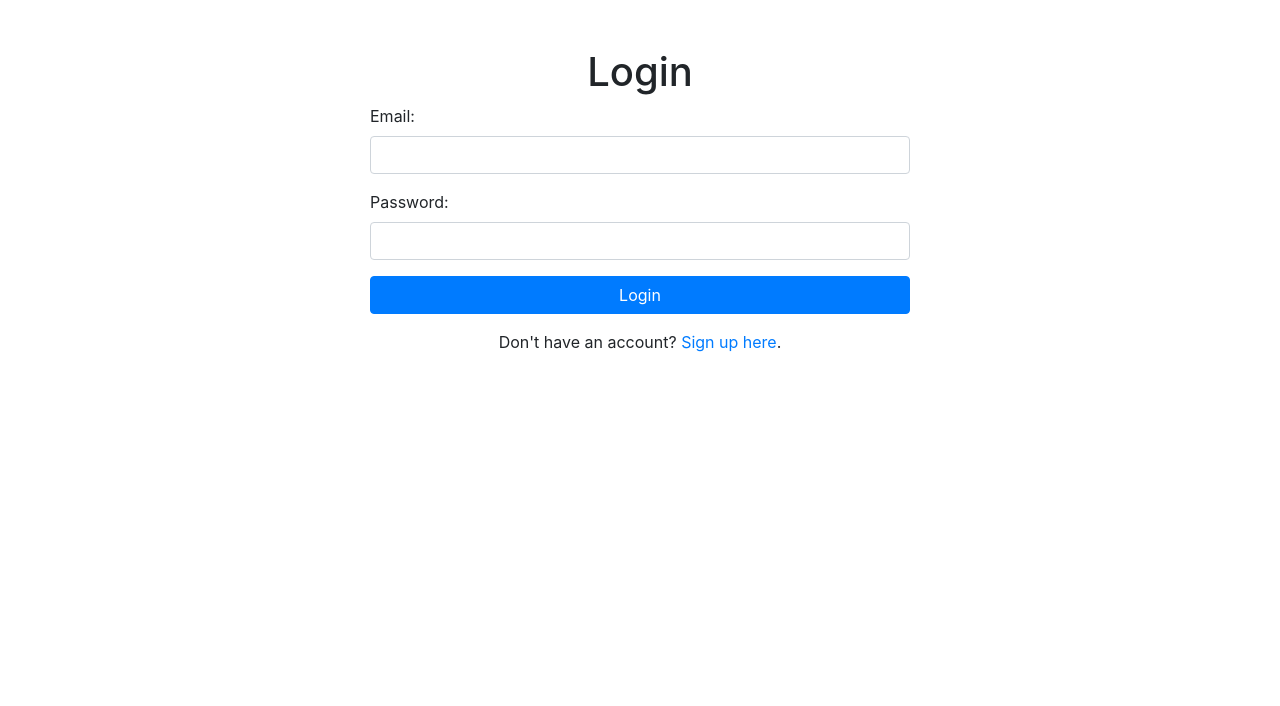
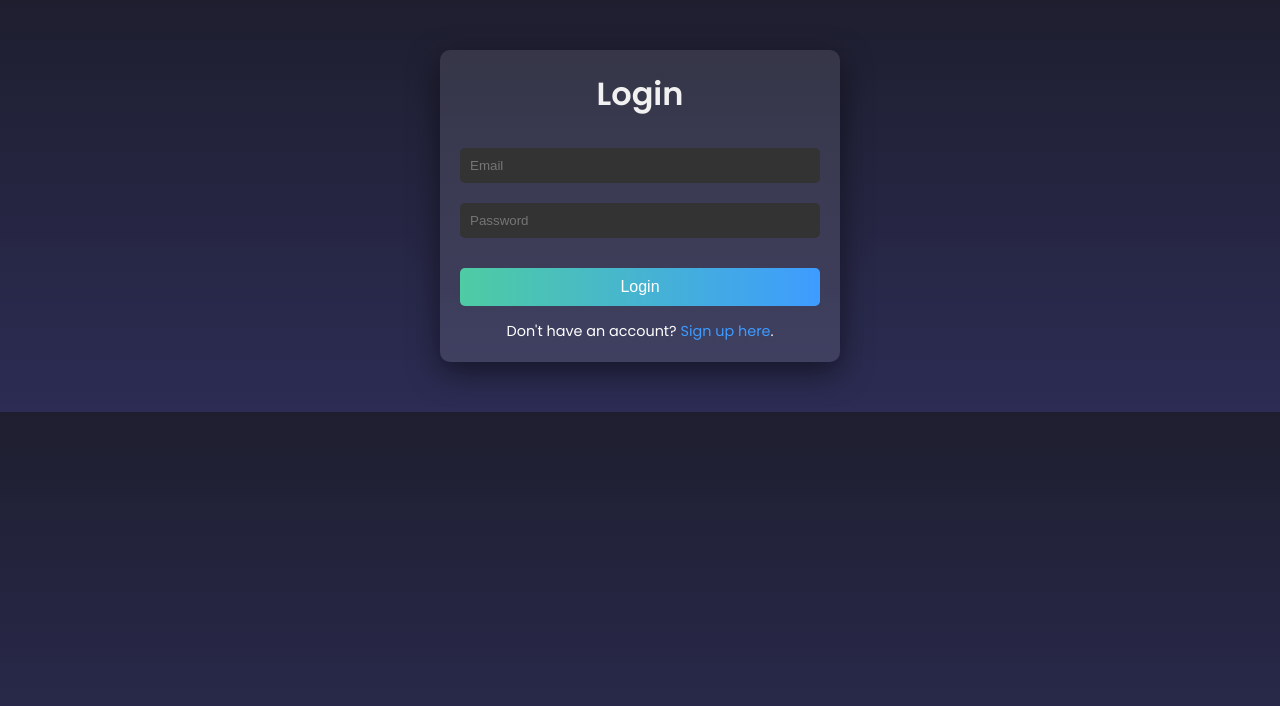
Before and after one commit to maryeete/Senior-Project, a Flask app: page /login in a window 1280 px wide. Shown: the top 706 px of the page. Run offline with Flask 3, Linux system fonts and the light colour scheme; some libraries are stand-ins or nearby versions.

Commit message:
new login/signup page

```diff
--- a/app/static/css/login.css
+++ b/app/static/css/login.css
@@ -1,91 +1,142 @@
-/* login.css */
-
-/* Basic reset */
+/* General Reset */
 * {
     margin: 0;
     padding: 0;
     box-sizing: border-box;
 }
 
-/* Body styles */
+/* Fonts and Body Styling */
 body {
-    font-family: Arial, sans-serif;
-    background-color: #f4f4f4;
-    color: #333;
-    padding: 20px;
+    font-family: 'Poppins', sans-serif;
+    background: linear-gradient(to bottom, #1e1e2f, #2c2c54);
+    color: #fff;
+    overflow: hidden;
+    position: relative;
 }
 
-/* Container for the form */
-form {
-    background: #fff;
-    border-radius: 8px;
-    box-shadow: 0 0 10px rgba(0, 0, 0, 0.1);
-    max-width: 400px;
-    margin: auto;
-    padding: 20px;
+/* Background Heading Animation */
+.background {
+    position: absolute;
+    top: 50%;
+    left: 50%;
+    transform: translate(-50%, -50%);
+    z-index: -1;
+    overflow: hidden;
+    width: 100%;
+    height: 100vh;
 }
 
-/* Form labels */
-label {
-    display: block;
-    font-weight: bold;
-    margin-bottom: 5px;
+.animated-heading {
+    font-size: 5rem;
+    font-weight: 600;
+    text-transform: uppercase;
+    text-align: center;
+    color: rgba(255, 255, 255, 0.1);
+    animation: move 10s linear infinite;
 }
 
-/* Form inputs */
-input[type="email"],
-input[type="password"] {
+@keyframes move {
+    0% { transform: translateX(-100%); }
+    100% { transform: translateX(100%); }
+}
+
+/* Form Container */
+.container {
+    max-width: 400px;
+    margin: 50px auto;
+    padding: 20px;
+    background: rgba(255, 255, 255, 0.1);
+    border-radius: 10px;
+    box-shadow: 0 10px 30px rgba(0, 0, 0, 0.5);
+}
+
+/* Form Title */
+.form-title {
+    text-align: center;
+    font-size: 2rem;
+    margin-bottom: 20px;
+    color: #f1f1f1;
+}
+
+/* Form Inputs */
+.form-group input {
     width: 100%;
     padding: 10px;
-    margin-bottom: 15px;
-    border: 1px solid #ddd;
-    border-radius: 4px;
+    margin: 10px 0;
+    border: none;
+    border-radius: 5px;
+    background: #333;
+    color: #fff;
 }
 
-/* Submit button */
-button[type="submit"] {
-    background-color: #007bff;
+/* Button Styling */
+.btn {
+    width: 100%;
+    padding: 10px;
+    margin-top: 20px;
+    background: linear-gradient(90deg, #4ecca3, #3e9cff);
+    border: none;
+    border-radius: 5px;
     color: #fff;
-    padding: 10px 15px;
-    border: none;
-    border-radius: 4px;
+    font-size: 1rem;
     cursor: pointer;
-    font-size: 16px;
+    transition: all 0.3s ease;
 }
 
-button[type="submit"]:hover {
-    background-color: #0056b3;
+.btn:hover {
+    background: linear-gradient(90deg, #3e9cff, #4ecca3);
+    transform: scale(1.05);
 }
 
-/* Flash messages */
-.flashes {
-    list-style: none;
-    margin: 15px 0;
-    padding: 0;
+/* Flash Messages */
+.alert {
+    padding: 10px;
+    margin-bottom: 10px;
+    border-radius: 5px;
 }
 
-.flashes li {
-    padding: 10px;
-    border-radius: 4px;
-    margin-bottom: 10px;
+.alert.error {
+    background: #ff4d4d;
+    color: #fff;
 }
 
-.flashes .error {
-    background-color: #f8d7da;
-    color: #721c24;
+.alert.success {
+    background: #4dff88;
+    color: #fff;
 }
 
-.flashes .success {
-    background-color: #d4edda;
-    color: #155724;
+/* Redirect Link */
+.redirect {
+    text-align: center;
+    margin-top: 15px;
+    font-size: 0.9rem;
 }
 
-/* Link styles */
-a {
-    color: #007bff;
+.redirect a {
+    color: #3e9cff;
     text-decoration: none;
 }
 
-a:hover {
+.redirect a:hover {
     text-decoration: underline;
 }
+/* Ripple Effect */
+.btn {
+    position: relative;
+    overflow: hidden;
+}
+
+.btn .ripple {
+    position: absolute;
+    background: rgba(255, 255, 255, 0.6);
+    border-radius: 50%;
+    transform: scale(0);
+    animation: ripple-animation 0.6s linear;
+}
+
+@keyframes ripple-animation {
+    to {
+        transform: scale(4);
+        opacity: 0;
+    }
+}
--- /dev/null
+++ b/app/static/js/login.js
@@ -0,0 +1,30 @@
+// Auto-hide flash messages after 5 seconds
+document.addEventListener("DOMContentLoaded", () => {
+    const alerts = document.querySelectorAll(".alert");
+    alerts.forEach(alert => {
+        setTimeout(() => {
+            alert.style.opacity = "0";
+            setTimeout(() => alert.remove(), 500); // Removes the alert after fading out
+        }, 5000);
+    });
+});
+
+// Ripple effect for the submit button
+const button = document.querySelector(".btn");
+button.addEventListener("click", (e) => {
+    const ripple = document.createElement("span");
+    const rect = button.getBoundingClientRect();
+
+    // Set ripple size and position
+    ripple.style.width = ripple.style.height = Math.max(rect.width, rect.height) + "px";
+    ripple.style.left = e.clientX - rect.left - ripple.offsetWidth / 2 + "px";
+    ripple.style.top = e.clientY - rect.top - ripple.offsetHeight / 2 + "px";
+
+    ripple.classList.add("ripple");
+    button.appendChild(ripple);
+
+    // Remove ripple after animation
+    setTimeout(() => {
+        ripple.remove();
+    }, 600);
+});
--- a/app/templates/login.html
+++ b/app/templates/login.html
@@ -4,51 +4,35 @@
     <meta charset="UTF-8">
     <meta name="viewport" content="width=device-width, initial-scale=1.0">
     <title>Login</title>
-    <link href="https://maxcdn.bootstrapcdn.com/bootstrap/4.5.2/css/bootstrap.min.css" rel="stylesheet">
+    <link rel="stylesheet" href="/static/css/login.css">
+    <link href="https://fonts.googleapis.com/css2?family=Poppins:wght@300;400;600&display=swap" rel="stylesheet">
 </head>
 <body>
-    <div class="container mt-5">
-        <h1 class="text-center">Login</h1>
-        <div class="row justify-content-center">
-            <div class="col-md-6">
+    <div class="background">
+        <h1 class="animated-heading">Welcome Back</h1>
+        <div class="overlay"></div>
+    </div>
+    <div class="container">
+        <h2 class="form-title">Login</h2>
         <form action="{{ url_for('auth.login') }}" method="post">
             {% with messages = get_flashed_messages(with_categories=true) %}
                 {% for category, message in messages %}
-                            {% if category == 'error' %}
-                                <div class="alert alert-danger alter-dismissable fade show" role=alert>
+                    <div class="alert {{ 'error' if category == 'error' else 'success' }}">
                         {{ message }}
-                                    <button type="button" class="close" data-dismiss="alert">
-                                        <span aria-hidden="true">&times;</span>
-                                    </button>
+                        <button type="button" class="close">&times;</button>
                     </div>
-                            {% else %}
-                                <div class="alert alert-success alter-dismissable fade show" role=alert>
-                                    {{ message }}
-                                    <button type="button" class="close" data-dismiss="alert">
-                                        <span aria-hidden="true">&times;</span>
-                                    </button>
-                                </div>
-                            {% endif %}
                 {% endfor %}
             {% endwith %}
             <div class="form-group">
-                        <label for="email">Email:</label>
-                        <input type="email" id="email" name="email" class="form-control" required>
+                <input type="email" id="email" name="email" placeholder="Email" required>
             </div>
             <div class="form-group">
-                        <label for="password">Password:</label>
-                        <input type="password" id="password" name="password" class="form-control" required>
+                <input type="password" id="password" name="password" placeholder="Password" required>
             </div>
-                    <button type="submit" class="btn btn-primary btn-block">Login</button>
+            <button type="submit" class="btn">Login</button>
         </form>
-                <p class="mt-3 text-center">Don't have an account? <a href="{{ url_for('auth.signup') }}">Sign up here</a>.</p>
+        <p class="redirect">Don't have an account? <a href="{{ url_for('auth.signup') }}">Sign up here</a>.</p>
     </div>
-        </div>
-    </div>
-
-    <!-- jQuery, Popper.js, and Bootstrap JS -->
-    <script src="https://code.jquery.com/jquery-3.5.1.slim.min.js"></script>
-    <script src="https://cdn.jsdelivr.net/npm/@popperjs/core@2.9.3/dist/umd/popper.min.js"></script>
-    <script src="https://maxcdn.bootstrapcdn.com/bootstrap/4.5.2/js/bootstrap.min.js"></script>
+    <script src="{{ url_for('static', filename='js/login.js') }}"></script></body>
 </body>
 </html>
```
Also changed, not shown: app/static/css/signup.css (+86 -56 lines), app/static/js/signup.js (added, +16 -0 lines), app/templates/signup.html (+16 -34 lines), 1 other file. Lines whose indentation alone changed are shown as unchanged.
